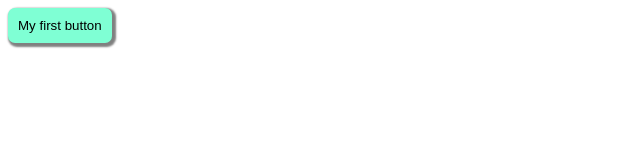
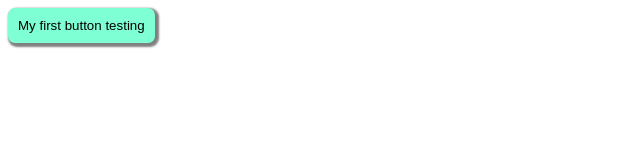
Before and after one commit to Ghenexy/airline, a plain HTML site: page firstjs/index.html in a window 1280 px wide. Shown: the whole page, without its empty margins (0-640 px from the left). Drawn offline with Linux system fonts and the light colour scheme.

Commit message:
make we add

```diff
--- a/firstjs/index.html
+++ b/firstjs/index.html
@@ -10,10 +10,8 @@
 <body>
 
     <button id="btn">
-        My first button
+        My first button testing
     </button>
-
     <script src="./index.js"></script>
-
 </body>
 </html>
```
